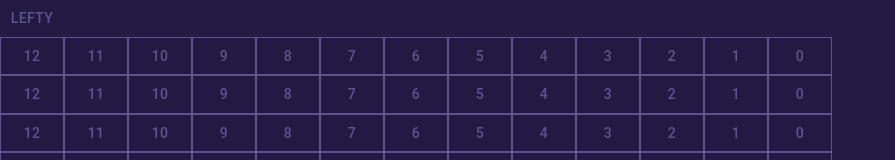
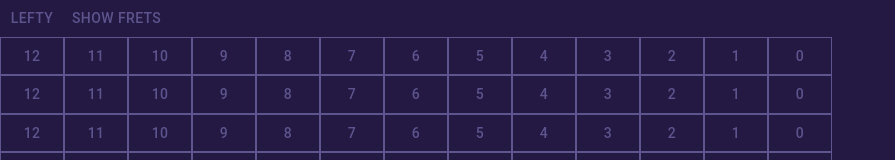
Before and after one commit to noah-stahl/fretty, a React app: page /fretboard in a window 1280 px wide. Shown: the top 160 px of the page, without its empty margins (0-895 px from the left). Built offline with nearby package versions, Linux system fonts and the light colour scheme; no server answers.

Commit message:
add settingsStore

```diff
--- a/src/Components/FretButton.tsx
+++ b/src/Components/FretButton.tsx
@@ -16,6 +16,7 @@ const ButtonWithBorder = styled(Button)<ButtonProps>(({ theme }) => ({
 export function FretButton ({ fret }: FretButtonProps) {
   const { makeGuess } = useQuiz()
   const { alreadyUsedFrets } = useAlreadyUsedFretStore()
+  const { showPitchClassesOnFrets } = useSettingsStore()
   const { note, fretNumber } = fret
 
   const playNote = () => {
@@ -31,6 +32,13 @@ export function FretButton ({ fret }: FretButtonProps) {
         playNote()
       }}
     >
+      {showPitchClassesOnFrets && (
+        <div style={{
+          position: 'absolute',
+          opacity: '50%',
+          fontSize: '22pt'
+        }}>{note.pitchClass}</div>
+      )}
       {fretNumber}
     </ButtonWithBorder>
   )
--- a/src/Components/GuitarString.tsx
+++ b/src/Components/GuitarString.tsx
@@ -1,21 +1,23 @@
 import { Grid } from '@mui/material'
 import { FretButton } from './FretButton'
 import { Fret } from '../Types/Fret'
+import { useSettingsStore } from '../hooks/Stores/useSettingsStore'
 
 interface GuitarStringProps {
-  leftHanded: boolean;
   frets: Fret[]
 }
 
-export function GuitarString ({ leftHanded, frets }: GuitarStringProps) {
-  if (leftHanded) {
-    frets.reverse()
+export function GuitarString ({ frets }: GuitarStringProps) {
+  const { lefty } = useSettingsStore()
+  if (lefty) {
+    frets = frets.slice(0).reverse()
   }
+  console.log('rightied')
   return (
-      <Grid item xs={12}>
-        {frets.map((fret) => (
-          <FretButton key={fret.fretNumber} fret={fret} />
-        ))}
-      </Grid>
+    <Grid item xs={12}>
+      {frets.map((fret) => (
+        <FretButton key={fret.fretNumber} fret={fret} />
+      ))}
+    </Grid>
   )
 }
--- a/src/Views/Fretboard.tsx
+++ b/src/Views/Fretboard.tsx
@@ -1,5 +1,4 @@
 import { Button, Grid } from '@mui/material'
-import { useState } from 'react'
 import { GuitarString } from '../Components/GuitarString'
 import { QuizButton } from '../Components/QuizButton'
 import { PointCounter } from '../Components/PointCounter'
@@ -9,21 +8,27 @@ import { D_FRETS } from '../Logic/Frets/DFrets'
 import { G_FRETS } from '../Logic/Frets/GFrets'
 import { B_FRETS } from '../Logic/Frets/BFrets'
 import { LOW_E_FRETS } from '../Logic/Frets/LowEFrets'
+import { useSettingsStore } from '../hooks/Stores/useSettingsStore'
 
 export function Fretboard () {
-  const [leftHanded, setLeftHanded] = useState(true)
+  const { lefty, toggleLefty, showPitchClassesOnFrets, toggleShowPitchClassesOnFrets } = useSettingsStore()
   return (
     <>
-    <Button onClick={() => setLeftHanded(!leftHanded)}>{leftHanded ? 'lefty' : 'righty' }</Button>
+    <Button onClick={() => toggleLefty()}>
+      {lefty ? 'lefty' : 'righty' }
+    </Button>
+    <Button onClick={() => toggleShowPitchClassesOnFrets()}>
+      {showPitchClassesOnFrets ? 'hide frets' : 'show frets' }
+    </Button>
     <Grid container>
       <Grid item>
         <Grid container>
-          <GuitarString frets={HIGH_E_FRETS} leftHanded={leftHanded} />
-          <GuitarString frets={B_FRETS} leftHanded={leftHanded} />
-          <GuitarString frets={G_FRETS} leftHanded={leftHanded} />
-          <GuitarString frets={D_FRETS} leftHanded={leftHanded} />
-          <GuitarString frets={A_FRETS} leftHanded={leftHanded} />
-          <GuitarString frets={LOW_E_FRETS} leftHanded={leftHanded} />
+          <GuitarString frets={HIGH_E_FRETS} />
+          <GuitarString frets={B_FRETS} />
+          <GuitarString frets={G_FRETS} />
+          <GuitarString frets={D_FRETS} />
+          <GuitarString frets={A_FRETS} />
+          <GuitarString frets={LOW_E_FRETS} />
         </Grid>
       </Grid>
       <Grid item>
--- /dev/null
+++ b/src/hooks/Stores/useSettingsStore.ts
@@ -0,0 +1,21 @@
+import { create } from 'zustand'
+
+interface SettingsSore {
+  lefty: boolean;
+  toggleLefty: () => void;
+  showPitchClassesOnFrets: boolean;
+  toggleShowPitchClassesOnFrets: () => void;
+}
+
+export const useSettingsStore = create<SettingsSore>((set) => ({
+  lefty: true,
+  showPitchClassesOnFrets: false,
+  toggleLefty: () => set((state) => {
+    console.log(state.lefty)
+    if (state.lefty) {
+      return ({ lefty: false })
+    }
+    return ({ lefty: true })
+  }),
+  toggleShowPitchClassesOnFrets: () => set((state) => ({ showPitchClassesOnFrets: !state.showPitchClassesOnFrets }), false)
+}))
```
